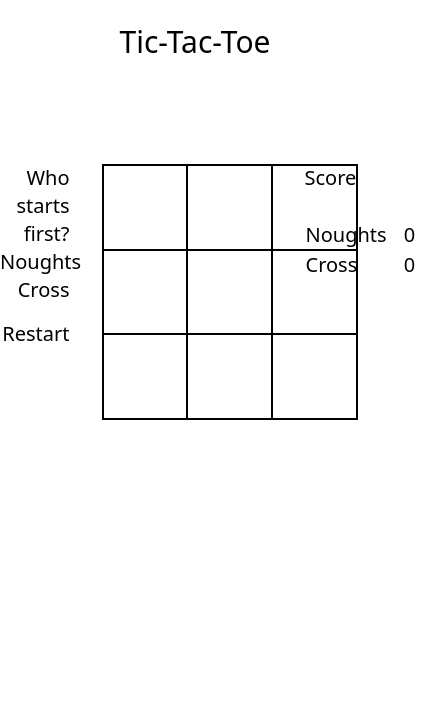
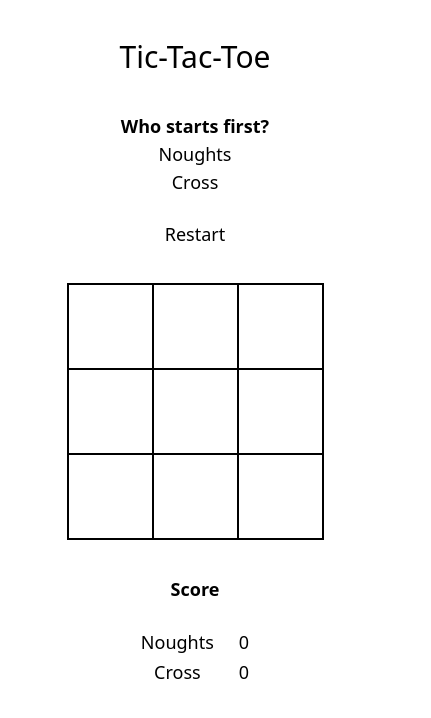
Before and after one commit to devidduma/tic-tac-toe, an Angular app: page / in a window 390 px wide. Shown: the top 718 px of the page, 431 px wide, since content can reach past the window. Built offline with nearby package versions, Linux system fonts and the light colour scheme.

Commit message:
feat(AppComponent): Major improvements in HTML and styling in CSS and Tailwind. Mobile friendly version

```diff
--- a/src/app/app.component.css
+++ b/src/app/app.component.css
@@ -0,0 +1,54 @@
+.centered-content {
+  display: flex;
+  flex-direction: row;
+  justify-content: center;
+  align-items: flex-start;
+  width: 100%;
+  min-height: 100%;
+  padding: 5%;
+}
+
+.left-pane, .center-pane, .right-pane {
+  display: flex;
+  flex-direction: column;
+  justify-content: center;
+  align-items: center;
+  width: 33%;
+}
+
+.left-pane {
+  align-items: flex-end;
+  text-align: right;
+}
+.center-pane {
+  align-items: center;
+  margin: 0 15%;
+}
+.right-pane {
+  align-items: flex-start;
+  text-align: left;
+}
+
+@media screen and (orientation: portrait) {
+  .centered-content {
+    flex-wrap: wrap;
+  }
+  .left-pane, .center-pane, .right-pane {
+    width: 100%;
+    align-items: center;
+    margin: 5% 3%;
+  }
+  .left-pane, .right-pane {
+    text-align: center;
+  }
+  .header {
+    margin-top: 5%;
+  }
+}
+
+.header {
+  width: 100%;
+  .title {
+    text-align: center;
+  }
+}
--- a/src/app/app.component.html
+++ b/src/app/app.component.html
@@ -1,21 +1,18 @@
-<div class="grid grid-cols-4 gap-4">
+<div class="header centered-content select-none">
+    <h2 class="title text-3xl">Tic-Tac-Toe</h2>
+</div>
 
-  <div class="grid gap-4 col-span-4 my-6">
-    <h2 class="text-center text-3xl">Tic-Tac-Toe</h2>
+<div class="centered-content select-none text-lg" style="padding-top: 0">
+  <div class="left-pane">
+    <app-leftpane></app-leftpane>
   </div>
 
-  <div class="grid grid-cols-subgrid gap-4 col-span-4 my-6"></div>
-
-  <div class="justify-items-end text-xl">
-    <app-leftpane></app-leftpane>
-  </div>
-  <div class="grid gap-4 col-span-2 justify-items-center">
+  <div class="center-pane">
     <app-board></app-board>
   </div>
-  <div class="justify-items-start text-xl">
-    <app-scores></app-scores>
-    <div class="mt-8"></div>
+
+  <div class="right-pane">
+    <app-scores class="mb-6"></app-scores>
     <app-feedback></app-feedback>
   </div>
-
 </div>
--- a/src/app/components/board/board.component.css
+++ b/src/app/components/board/board.component.css
@@ -0,0 +1,11 @@
+.table {
+  border-collapse: collapse;
+  cursor: crosshair;
+}
+
+.table td {
+  border: 2px solid black;
+  width: 85px;
+  height: 85px;
+  padding: 15px;
+}
--- a/src/app/components/board/board.component.html
+++ b/src/app/components/board/board.component.html
@@ -1,21 +1,20 @@
-
-<table class="w-64 h-64 border-2 border-spacing-6">
-  <tr class="h-1/3 border-2">
-    <td *ngFor="let elem of board[0]; index as index" (click)="play(0, index)" class="w-1/3 h-1/3 border-2 border-black p-3 cursor-crosshair">
+<table class="table">
+  <tr>
+    <td *ngFor="let elem of board[0]; index as index" (click)="play(0, index)">
       <div *ngIf="elem == 0"></div>
       <img *ngIf="elem == 1" src="./assets/Noughts.png" />
       <img *ngIf="elem == 2" src="./assets/Cross.png" />
     </td>
   </tr>
-  <tr class="h-1/3 border-2">
-    <td *ngFor="let elem of board[1]; index as index" (click)="play(1, index)" class="w-1/3 h-1/3 border-2 border-black p-3 cursor-crosshair">
+  <tr>
+    <td *ngFor="let elem of board[1]; index as index" (click)="play(1, index)">
       <div *ngIf="elem == 0"></div>
       <img *ngIf="elem == 1" src="./assets/Noughts.png" />
       <img *ngIf="elem == 2" src="./assets/Cross.png" />
     </td>
   </tr>
-  <tr class="h-1/3 border-2">
-    <td *ngFor="let elem of board[2]; index as index" (click)="play(2, index)" class="w-1/3 h-1/3 border-2 border-black p-3 cursor-crosshair">
+  <tr>
+    <td *ngFor="let elem of board[2]; index as index" (click)="play(2, index)">
       <div *ngIf="elem == 0"></div>
       <img *ngIf="elem == 1" src="./assets/Noughts.png" />
       <img *ngIf="elem == 2" src="./assets/Cross.png" />
--- a/src/app/components/feedback/feedback.component.html
+++ b/src/app/components/feedback/feedback.component.html
@@ -1,3 +1,3 @@
-<p>
-  {{ feedbackMessage }}
-</p>
+<div class="feedback">
+  <p>{{ feedbackMessage }}</p>
+</div>
--- a/src/app/components/leftpane/leftpane.component.html
+++ b/src/app/components/leftpane/leftpane.component.html
@@ -1,12 +1,9 @@
 <div>
-  <p class="mr-4 text-right">Who starts first?</p>
-
-  <p (click)="firstToPlayNoughts()" class="mr-4 text-right cursor-pointer">Noughts</p>
-  <p (click)="firstToPlayCross()" class="mr-4 text-right cursor-pointer">Cross</p>
+  <p class="font-semibold">Who starts first?</p>
+  <p (click)="firstToPlayNoughts()" class="cursor-pointer">Noughts</p>
+  <p (click)="firstToPlayCross()" class="cursor-pointer">Cross</p>
 </div>
 
-<div class="mt-4"></div>
-
-<div (click)="restart()" class="mr-4 text-right cursor-pointer">
+<div (click)="restart()" class="mt-6 cursor-pointer">
   Restart
 </div>
--- a/src/app/components/scores/scores.component.html
+++ b/src/app/components/scores/scores.component.html
@@ -1,16 +1,14 @@
 <div>
-  <p>Score</p>
-
-  <br>
+  <p class="mb-6 font-semibold">Score</p>
 
   <table>
     <tr>
-      <td class="pr-4">Noughts</td>
-      <td class="pr-4">{{ pointsNoughts }}</td>
+      <td>Noughts</td>
+      <td class="pl-6">{{ pointsNoughts }}</td>
     </tr>
     <tr>
-      <td class="pr-4">Cross</td>
-      <td class="pr-4">{{ pointsCross }}</td>
+      <td>Cross</td>
+      <td class="pl-6">{{ pointsCross }}</td>
     </tr>
   </table>
 </div>
--- a/src/app/components/scores/scores.component.ts
+++ b/src/app/components/scores/scores.component.ts
@@ -2,12 +2,14 @@ import {Component, OnInit} from '@angular/core';
 import {Observable} from "rxjs";
 import {ScoresService} from "../../services/scores.service";
 import {AsyncPipe} from "@angular/common";
+import {FeedbackComponent} from "../feedback/feedback.component";
 
 @Component({
   selector: 'app-scores',
   standalone: true,
   imports: [
-    AsyncPipe
+    AsyncPipe,
+    FeedbackComponent
   ],
   templateUrl: './scores.component.html',
   styleUrl: './scores.component.css',
```
